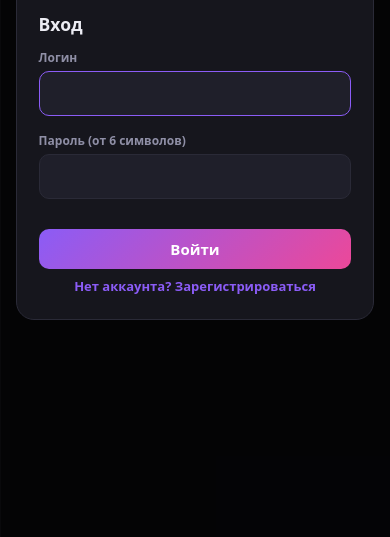
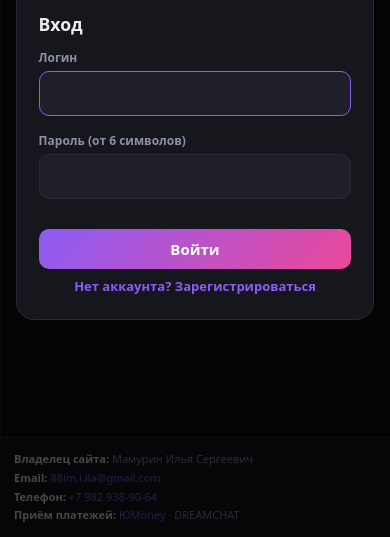
Before and after one commit to JustWay22/ccc1, a website: page public/index.html in a window 390 px wide. Shown: the part 307-844 px from the top of the page. Drawn offline with Linux system fonts and the light colour scheme.

Commit message:
Update index.html

```diff
--- a/public/index.html
+++ b/public/index.html
@@ -66,9 +66,12 @@ dialog::backdrop{background:rgba(0,0,0,.7)}dialog h3{margin-top:0}
 .err{color:#fb7185;font-size:13px;min-height:18px}.lnk{background:none;color:var(--ac);padding:8px 0 0;font-size:13px;width:100%}
 .pl{border:1px solid var(--bd);border-radius:14px;padding:12px;margin-bottom:10px;display:flex;flex-direction:column;gap:6px}.pl span{color:var(--mu);font-size:13px}
 .hint{display:block;color:var(--mu);margin:-6px 0 10px;font-size:12px}
+/* футер с реквизитами */
+#foot{padding:14px 18px;border-top:1px solid var(--bd);background:var(--pn);color:var(--mu);font-size:12px;line-height:1.7;flex-shrink:0}
+#foot b{color:var(--tx)}#foot .pay{color:var(--ac)}#foot a{color:var(--ac);text-decoration:none}#foot a:hover{text-decoration:underline}
 ::-webkit-scrollbar{width:8px}::-webkit-scrollbar-thumb{background:#2f2f3e;border-radius:8px}
 @media(max-width:760px){#side{position:fixed;inset:0 25% 0 0;z-index:5;transform:translateX(-100%);transition:transform .2s;width:auto}#side.open{transform:none}
-#menu,#xs{display:inline-block}#top{padding:10px}#home{padding:14px}#grid{grid-template-columns:repeat(2,1fr);gap:10px}.m{max-width:88%}header{padding:8px 10px}}
+#menu,#xs{display:inline-block}#top{padding:10px}#home{padding:14px}#grid{grid-template-columns:repeat(2,1fr);gap:10px}.m{max-width:88%}header{padding:8px 10px}#foot{padding:12px 14px;font-size:11px}}
 </style></head><body data-v="home">
 <div id="app">
 <nav id="side"><div class="logo"><b>✦ DreamChat</b><button class="g" id="xs">✕</button></div>
@@ -89,7 +92,14 @@ dialog::backdrop{background:rgba(0,0,0,.7)}dialog h3{margin-top:0}
 </div>
 <div id="msgs"></div>
 <form id="f"><input id="in" placeholder="Напиши сообщение…" autocomplete="off"><button type="button" class="g" id="ph" title="Попросить фото">🖼</button><button id="send">➤</button></form>
-</section></div></div>
+</section>
+<footer id="foot">
+<div><b>Владелец сайта:</b> Мамурин Илья Сергеевич</div>
+<div><b>Email:</b> <a href="mailto:88im.i.ila@gmail.com">88im.i.ila@gmail.com</a></div>
+<div><b>Телефон:</b> <a href="tel:+79829389064">+7 982 938-90-64</a></div>
+<div><b>Приём платежей:</b> <span class="pay">ЮMoney</span> · DREAMCHAT</div>
+</footer>
+</div></div>
 
 <dialog id="pf"><h3>👤 Мой профиль</h3>
 <p class="tag" style="text-align:left;margin-top:-6px">Персонажи увидят это и будут общаться с тобой, зная, кто ты.</p>
```
